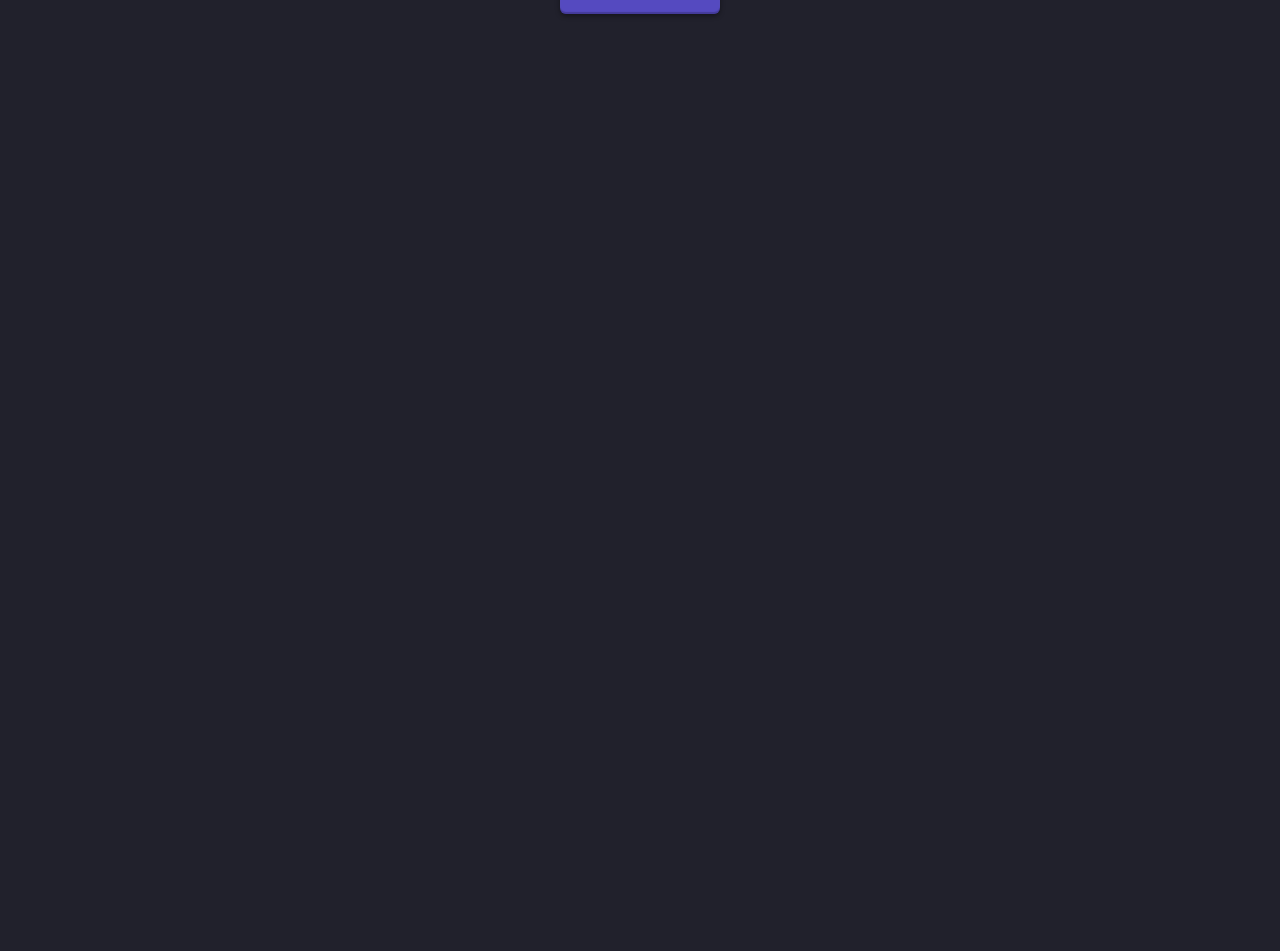
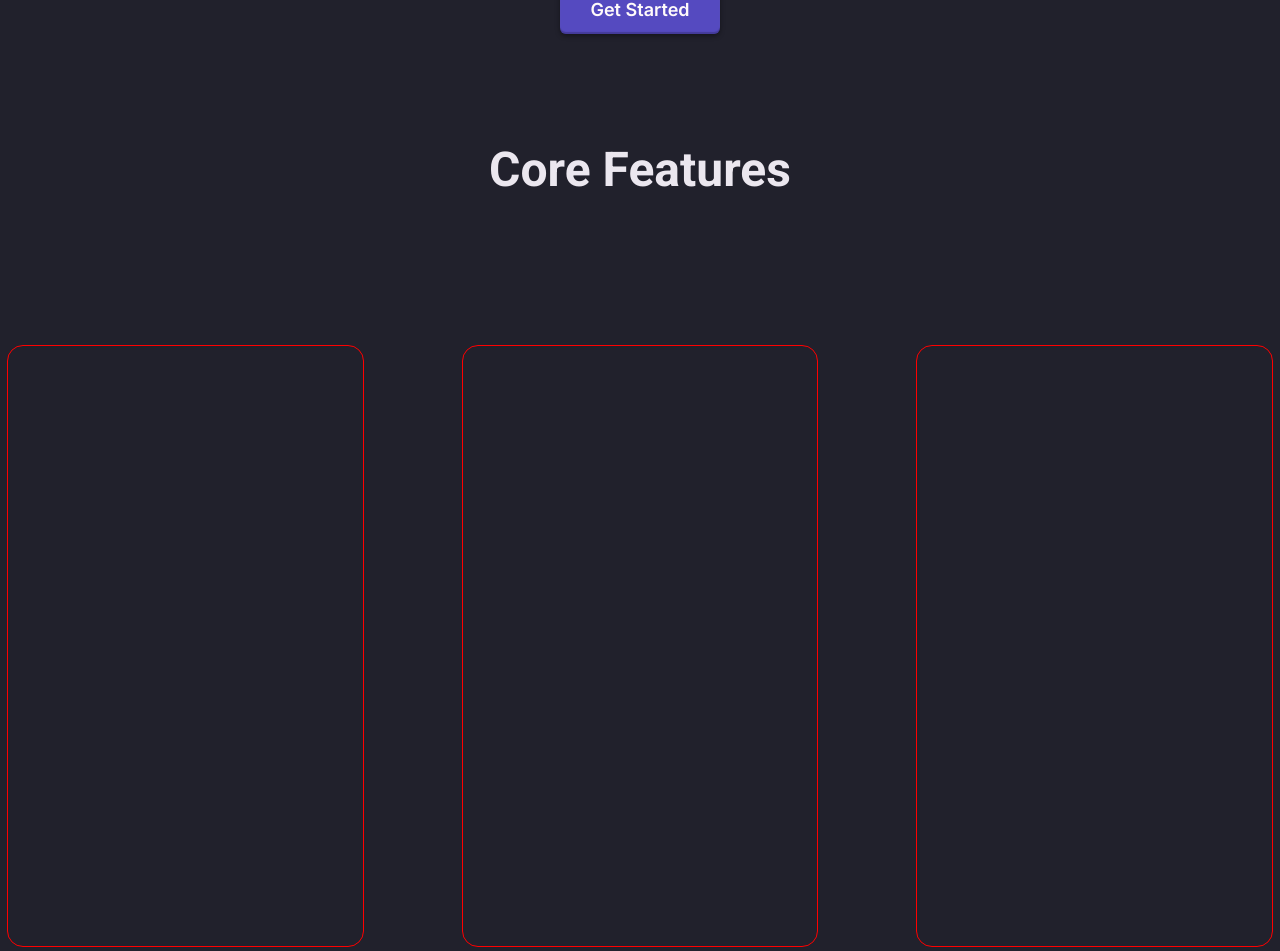
Before and after one commit to risenovsky13/IP-Team, a React (Vite) app: page / in a window 1280 px wide. Shown: the part 634-1585 px from the top of the page. Before the commit the page ends 800 px from the top, so only its background shows below. Built offline with nearby package versions, Linux system fonts and the light colour scheme.

Commit message:
add core features section/in progress

```diff
--- /dev/null
+++ b/src/components/CoreFeatures/CoreFeatures.jsx
@@ -0,0 +1,11 @@
+import styles from "./CoreFeatures.module.css";
+
+export default function CoreFeatures() {
+    return (
+        <>
+            <div className={styles.core_features_container}>
+
+            </div>
+        </>
+    );
+}
--- /dev/null
+++ b/src/components/CoreFeatures/CoreFeatures.module.css
@@ -0,0 +1,7 @@
+.core_features_container {
+    outline: 1px solid  red ;
+    height: 600px;
+    width: 400px;
+    margin-top: 100px;
+    border-radius: 15px;
+}
--- a/src/components/HomePageContent/HomePageContent.jsx
+++ b/src/components/HomePageContent/HomePageContent.jsx
@@ -1,8 +1,10 @@
 import styles from "./HomePageContent.module.css";
+import CoreFeatures from "../CoreFeatures/CoreFeatures";
 
 export default function HomePageContent() {
     return (
         <>
+            <section>
                 <div className={styles.header_wrapper}>
                     <h1 className={styles.header_h1}>Lorem ipsum dolor sit amet consectetur adipisicing.</h1>
                 </div>
@@ -13,6 +15,16 @@ export default function HomePageContent() {
                 <div className={styles.get_started_btn_container}>
                     <button className={styles.get_started_btn}>Get Started</button>
                 </div>
+            </section>
+
+            <section>
+                <h2 className={styles.core_features_header}>Core Features</h2>
+                <div className={styles.core_features_wrapper}>
+                    <CoreFeatures />
+                    <CoreFeatures />
+                    <CoreFeatures />
+                </div>
+            </section>
         </>
     );
 }
--- a/src/components/HomePageContent/HomePageContent.module.css
+++ b/src/components/HomePageContent/HomePageContent.module.css
@@ -53,3 +53,16 @@
     display: flex;
     justify-content: center;
 }
+
+.core_features_header {
+    text-align: center;
+    font-family: 'Roboto', sans-serif;
+    font-size: 48px;
+    margin-top: 100px;
+}
+
+.core_features_wrapper {
+    display: flex;
+    justify-content: center;
+    gap: 100px;
+}
--- a/src/index.css
+++ b/src/index.css
@@ -23,5 +23,5 @@ html {
     -webkit-font-smoothing: antialiased;
     -moz-osx-font-smoothing: grayscale;
     -webkit-text-size-adjust: 100%;
-    /* min-height: 60rem; */
+
 }
```
Lines whose indentation alone changed are shown as unchanged.
